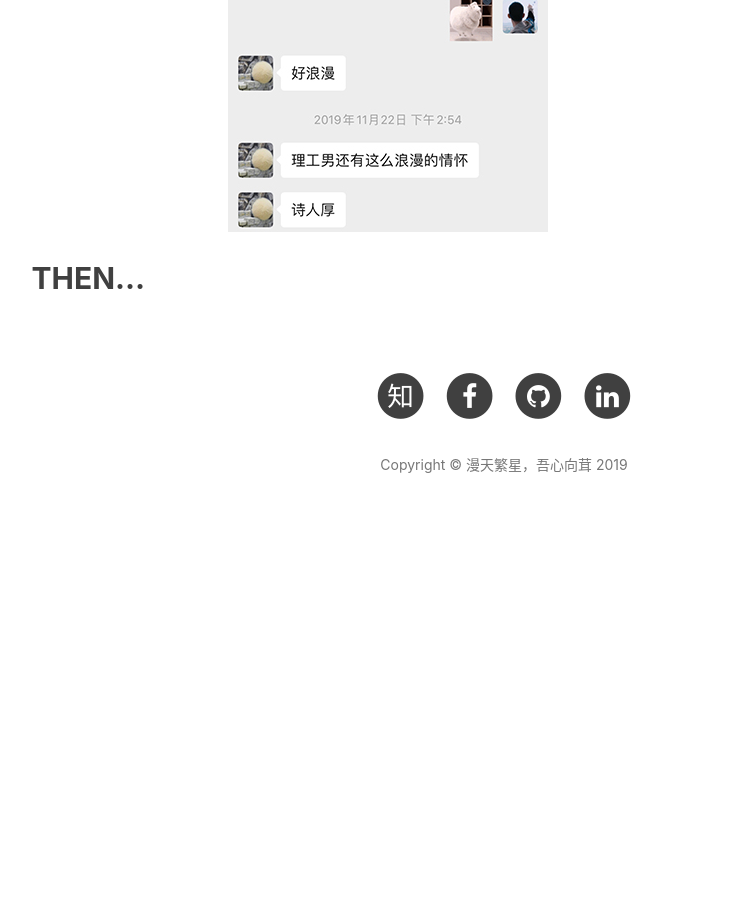
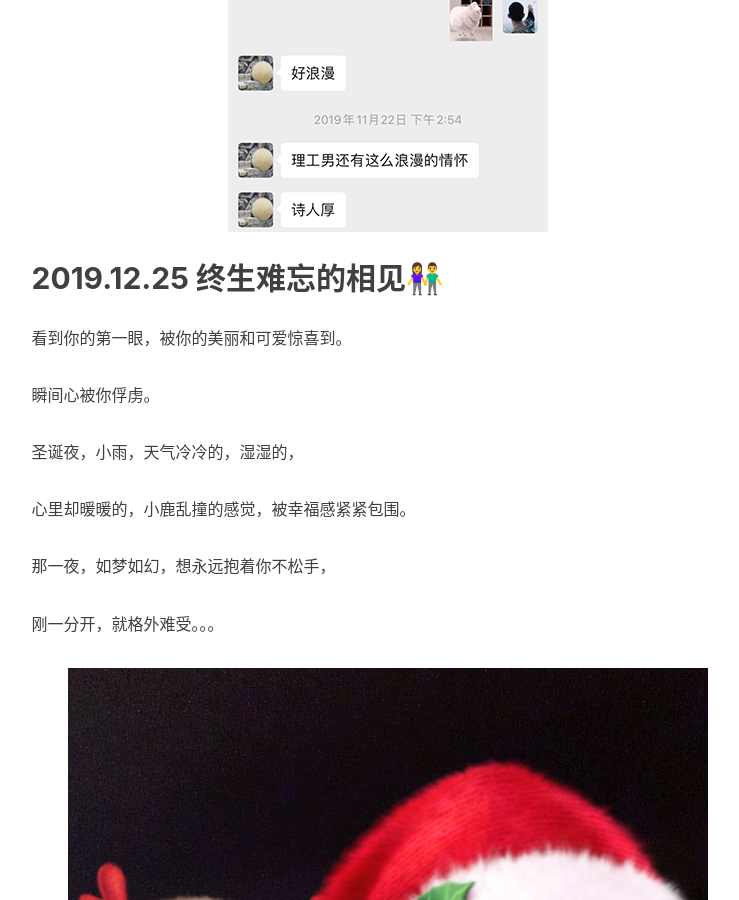
Before and after one commit to jxh1992love/jxh1992love, a Jekyll site: the page built from about.html, in a window 1280 px wide and 900 px high, scrolled down 5193 px. Shown: the whole window, without its empty margins (136-875 px from the left). Built offline with Jekyll 4.4.1, drawn with Linux system fonts in a browser that asks for light colours; nearby versions of some CDN libraries; comment, search, counter and statistics services are not loaded; before the commit the page ends 5762 px from its top, so only the background shows below that.

Commit message:
20191225

```diff
--- a/_includes/about/zh.md
+++ b/_includes/about/zh.md
@@ -48,6 +48,20 @@
 <img src="https://jxh1992love.github.io/img/roman3.jpg" width="320">
 <img src="https://jxh1992love.github.io/img/roman4.jpg" width="320">
 
+## 2019.12.25 终生难忘的相见👫
 
+看到你的第一眼，被你的美丽和可爱惊喜到。
+
+瞬间心被你俘虏。
+
+圣诞夜，小雨，天气冷冷的，湿湿的，
+
+心里却暖暖的，小鹿乱撞的感觉，被幸福感紧紧包围。
+
+那一夜，如梦如幻，想永远抱着你不松手，
+
+刚一分开，就格外难受。。。
+
+<img src="https://jxh1992love.github.io/img/20191225.jpg" width="640">
 
 ## THEN...
```
Also changed, not shown: img/20191225.jpg (added).
